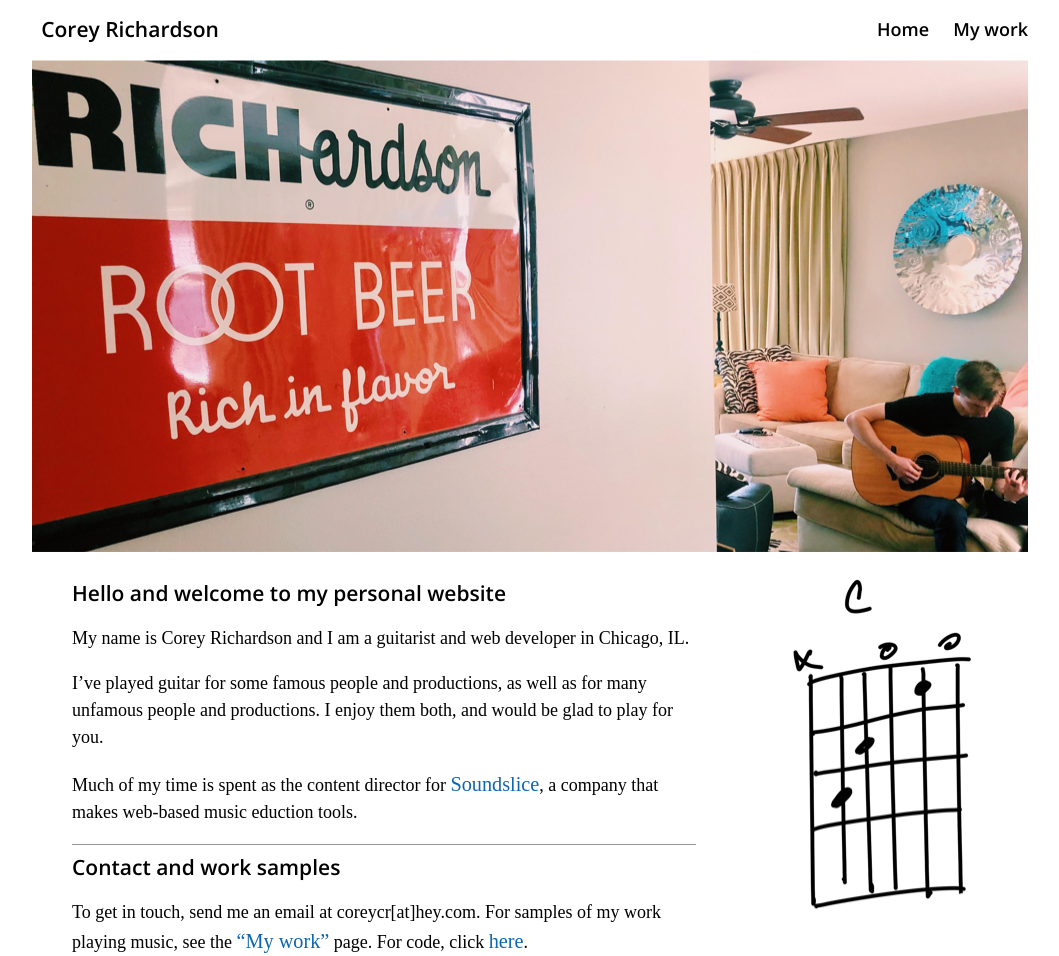
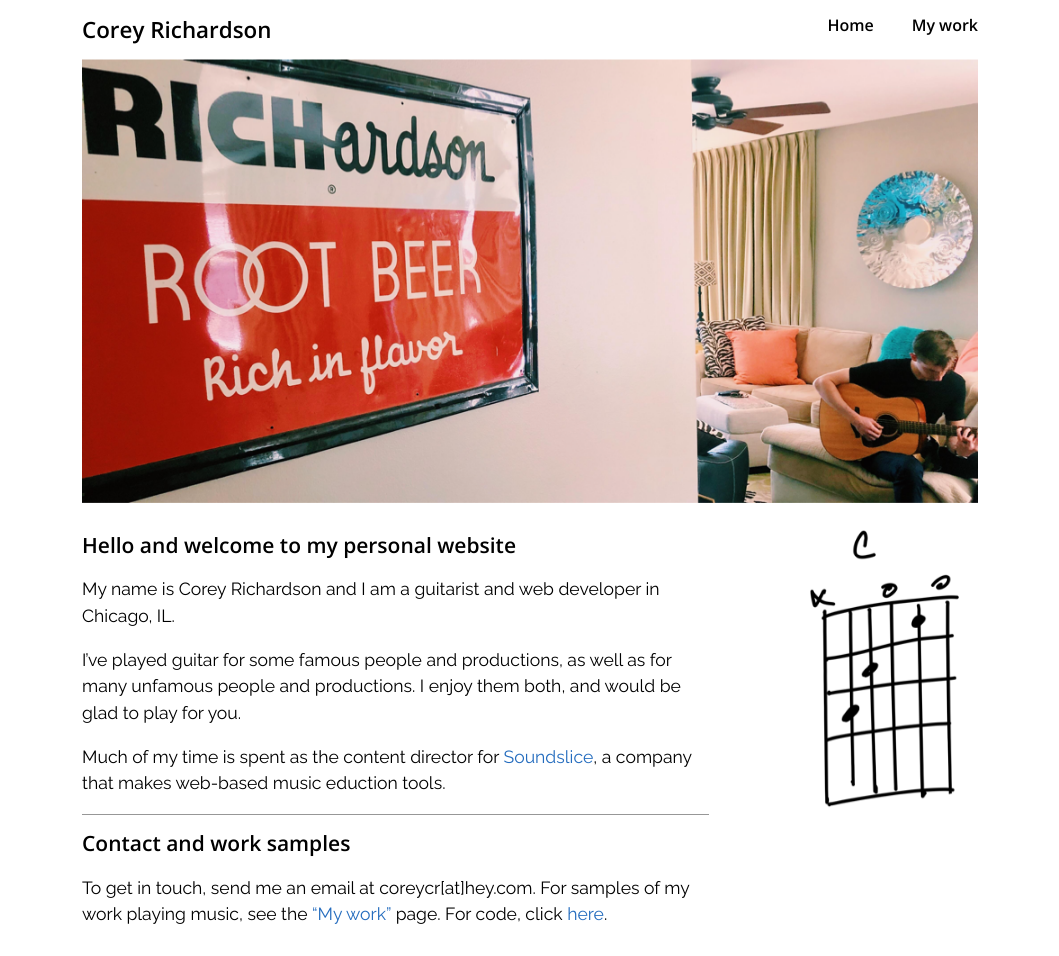
Before and after one commit to thecaprad/coreyguitar, a Django app: template website/templates/website/home.html in a window 1280 px wide. Shown: the whole page, without its empty margins (110-1169 px from the left). After the commit the page ends 924 px from the top, so only its background shows below. Run offline with Django 3.2, Linux system fonts and the light colour scheme; the template is opened without the code that fills it, so the values that code supplies are empty.

Commit message:
Introduced responsive design to base and homepage. Improved syntactic tag use.

```diff
--- /dev/null
+++ b/website/static/website/js/base.js
@@ -0,0 +1,5 @@
+document.addEventListener('DOMContentLoaded', function() {
+    document.getElementById('hamburger').addEventListener('click', function() {
+        document.getElementById('links').classList.toggle('active');
+    })
+})
--- a/website/static/website/style.css
+++ b/website/static/website/style.css
@@ -1,21 +1,17 @@
 /* BASE */
 
 body, html {
-    height: 100%;
-    margin-top: 0;
-    margin-left: 0;
-    margin-right: 0;
+    font-size: 16px;
     background-color: #ffffff;
-    font-size: 16px;
+    margin: 0;
 }
 
 h1 {
     font-family: 'Open Sans', sans-serif;
     font-weight: 600;
-    font-size: 1.313em;
+    font-size: 1.5em;
     color: #000000;
-    margin-top: .3em;
-    margin-bottom: .3em;
+    margin: 0;
 }
 
 h2 {
@@ -27,10 +23,6 @@ h2 {
     margin-bottom: .3em;
 }
 
-h1.nav-title {
-    float: left;
-    padding: .438em;
-}
 
 h3 {
     font-family: 'Open Sans', sans-serif;
@@ -39,94 +31,228 @@ h3 {
 }
 
 p, li {
-    font-family: 'Cormorant Garamond', serif;
-    font-size: 1.125em;
+    font-family: 'Raleway', sans-serif;
+    font-size: 1.1em;
     line-height: 1.5em;
     color: #000000;
 }
 
 p a, li a {
-    font-family: 'Cormorant Garamond', serif;
-    font-size: 1.125em;
-    line-height: 1.5em;
+    color: #246cbe;
     text-decoration: none;
-    color: #0d66b0;
-    font-weight: 500;
 }
 
 p b {
     font-weight: 600;
 }
 
-nav a {
-    font-family: 'Open Sans', sans-serif;
-    font-weight: 600;
-    font-size: 1em;
-    text-decoration: none;
-    color: #000000;
-    padding-inline-start: 1.125em;
-}
-
 hr {
     border: none;
     height: 1px;
-    color: #979797;
     background-color: #979797;
 }
 
 nav {
-    margin: auto;
-    width: 996px;
     overflow: hidden;
+    position: relative;
 }
 
-nav ul {
-    float: right;
+nav a {
+    font-family: 'Open Sans', sans-serif;
+    color: black;
+    padding: 14px 16px;
+    text-decoration: none;
+    font-size: 1.1em;
+    font-weight: 600;
+    display: block;
+    padding-inline-start: 0;
 }
 
-nav ul li {
-    display: inline-block;
+#links {
+    display: None;
 }
 
-section.content {
-    position: relative;
-    padding-top: 20px;
-    width: 996px;
-    height: 327px;
-    margin: auto;
+#links.active {
+    display: block;
+}
+
+#hamburger {
+    display: block;
+    position: absolute;
+    right: 0;
+    top: 0;
+    padding-top: 15px;
+    padding-right: 10px;
+}
+
+#hamburger > * {
+    width: 20px;
+    height: 3px;
+    background-color: black;
+    margin: 3px 0;
+}
+
+@media screen and (min-width: 700px) {
+    body, html {
+        height: 100%;
+        margin-top: 0;
+        margin-left: 0;
+        margin-right: 0;
+    }
+
+    nav {
+        width: 70%;
+        margin: 0 auto;
+        overflow: hidden;
+        position: relative;
+    }
+
+
+    #links {
+        display: inline-block;
+        position: absolute;
+        right: 0;
+    }
+
+    nav a {
+        display: inline-block;
+        font-family: 'Open Sans', sans-serif;
+        font-weight: 600;
+        font-size: 1em;
+        text-decoration: none;
+        color: #000000;
+        padding-inline-start: 1.125em;
+    }
+
+    /* Corey Richardson 'logo.' */
+    nav > a {
+        font-size: 1.4em;
+        float: left;
+        padding-inline-start: 0;
+    }
+
+    #links a:last-child {
+        padding-inline-end: 0;
+    }
+
+    #hamburger {
+        display: none;
+    }
+
+    h1 {
+        font-family: 'Open Sans', sans-serif;
+        font-weight: 600;
+        font-size: 1.313em;
+        color: #000000;
+        margin-top: .3em;
+        margin-bottom: .3em;
+    }
+
+    h2 {
+        font-family: 'Open Sans', sans-serif;
+        font-weight: 600;
+        font-size: 1.125em;
+        color: #000000;
+        margin-top: .3em;
+        margin-bottom: .3em;
+    }
+
+
+    h3 {
+        font-family: 'Open Sans', sans-serif;
+        font-weight: 500;
+        font-size: 1.063em;
+    }
+
+    p, li {
+        font-family: 'Raleway', sans-serif;
+        font-size: 1.1em;
+        line-height: 1.5em;
+        color: #000000;
+    }
+
+    p a, li a {
+        color: #246cbe;
+        text-decoration: none;
+    }
+
+    p b {
+        font-weight: 600;
+    }
+
+    hr {
+        border: none;
+        height: 1px;
+        background-color: #979797;
+    }
 }
 
 /* HOME */
 
-.home-banner {
-    height: 492.39px;
-    width: 996px;
-    margin: auto;
-    background-image: url("images/root-beer-for-home.png");
+main {
+    width: 100%;
+    height: 100vh;
+    margin: 0 auto;
 }
 
-main {
-    float: left;
-    width: 664px;
-    height: 100%;
+#home-banner {
+    width: 100%;
+    height: auto;
+    margin-bottom: 2%;
 }
 
-main hr {
-    margin-left: 40px;
+main section {
+    display: block;
+    margin: 3%;
 }
 
-article.home-copy {
-    padding-left: 40px;
+section aside img {
+    display: none;
 }
 
-aside {
-    float: right;
-    width: 332px;
-    height: 100%;
+footer img {
+    display: block;
+    width: 25%;
+    margin: 0 auto;
 }
 
-aside img {
-    padding-left: 84px;
+@media screen and (min-width: 700px) {
+    main {
+        width: 70%;
+        height: 100vh;
+        margin: 0 auto;
+    }
+
+    #home-banner {
+        width: 100%;
+        height: auto;
+        margin-bottom: 2%;
+    }
+
+    main section {
+        margin: 0;
+    }
+
+    main article {
+        float: left;
+        width: 70%;
+    }
+
+    main aside {
+        float: right;
+        width: 25%;
+    }
+
+    section aside img {
+        display: block;
+        width: 80%;
+        height: auto;
+        float: right;
+    }
+
+    footer {
+        display: none;
+    }
 }
 
 /* MY-WORK */
--- a/website/templates/website/base.html
+++ b/website/templates/website/base.html
@@ -6,22 +6,30 @@
     <meta charset="UTF-8">
     <link rel="stylesheet" type="text/css" href="{% static 'website/style.css' %}">
     <link rel="preconnect" href="https://fonts.gstatic.com">
-    <link href="https://fonts.googleapis.com/css2?family=Crimson+Text:ital,wght@0,400;0,600;0,700;1,400;1,600;1,700&family=Open+Sans:ital,wght@0,300;0,400;0,600;0,700;0,800;1,300;1,400;1,600;1,700;1,800&display=swap" rel="stylesheet">
+    <link href="https://fonts.googleapis.com/css2?family=Raleway:ital,wght@0,400;0,600;0,700;1,400;1,600;1,700&family=Open+Sans:ital,wght@0,300;0,400;0,600;0,700;0,800;1,300;1,400;1,600;1,700;1,800&display=swap" rel="stylesheet">
+    <script src="{% static 'website/js/base.js' %}"></script>
     <title>Corey Richardson | Chicago, IL</title>
 </head>
 
 <body>
     <nav>
-        <h1 class="nav-title">Corey Richardson</h1>
-        <ul>
-            <li><a href="{% url 'website:index' %}">Home</a></li>
-            <li><a href="{% url 'website:my_work' %}">My work</a></li>
-            <!-- <li><a href="#">Bio</a></li>
-            <li><a href="#">Blog</a></li> -->
-        </ul>
+        <a href="{% url 'website:index' %}">Corey Richardson</a>
+        <div id="links">
+            <a href="{% url 'website:index' %}">Home</a>
+            <a href="{% url 'website:my_work' %}">My work</a>
+            <!-- <a href="#">Bio</a>
+            <a href="#">Blog</a> -->
+        </div>
+        <div id="hamburger">
+            <div></div>
+            <div></div>
+            <div></div>
+        </div>
     </nav>
-    <!-- Block content -->
     {% block content %}
     {% endblock %}
+    <footer>
+        <img src="{% static 'website/images/chord-diagram-for-home.png' %}" alt="Chord diagram">
+    </footer>
 </body>
 </html>
--- a/website/templates/website/home.html
+++ b/website/templates/website/home.html
@@ -2,9 +2,9 @@
 {% load static %}
 
 {% block content %}
-<div class="home-banner"></div>
-<section class="content">
-    <main>
+<main>
+    <img id="home-banner" src="{% static 'website/images/root-beer-for-home.png' %}">
+    <section>
         <article class="home-copy">
             <h1>Hello and welcome to my personal website</h1>
 
@@ -13,16 +13,18 @@
             <p>I’ve played guitar for some famous people and productions, as well as for many unfamous people and productions. I enjoy them both, and would be glad to play for you.</p>
 
             <p>Much of my time is spent as the content director for <a href="https://www.soundslice.com">Soundslice</a>, a company that makes web-based music eduction tools.</p>
+            <hr></hr>
         </article>
-        <hr>
+        <aside>
+            <img src="{% static 'website/images/chord-diagram-for-home.png' %}" alt="Chord diagram">
+        </aside>
+    </section>
+    <section>
         <article class="home-copy">
             <h1>Contact and work samples</h1>
 
             <p>To get in touch, send me an email at coreycr[at]hey.com. For samples of my work playing music, see the <a href="{% url 'website:my_work' %}">“My work”</a> page. For code, click <a href="https://github.com/thecaprad/">here</a>.</p>
         </article>
-    </main>
-    <aside>
-        <img src="{% static 'website/images/chord-diagram-for-home.png' %}" alt="Chord diagram">
-    </aside>
-</section>
+    </section>
+</main>
 {% endblock %}
```
